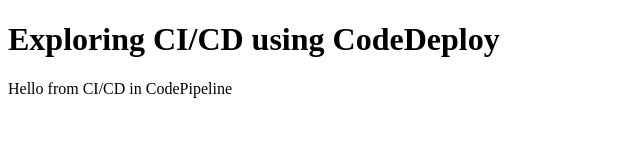
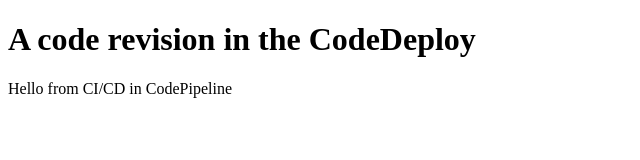
Before and after one commit to deepeshchandnani/simple-html-app, a plain HTML site: page index.html in a window 1280 px wide. Shown: the whole page, without its empty margins (0-640 px from the left). Drawn offline with Linux system fonts and the light colour scheme.

Commit message:
Update index.html

```diff
--- a/index.html
+++ b/index.html
@@ -5,7 +5,7 @@
 </head>
 <body>
 
-<h1>Exploring CI/CD using CodeDeploy</h1>
+<h1>A code revision in the CodeDeploy</h1>
 <p>Hello from CI/CD in CodePipeline</p>
 
 </body>
```
